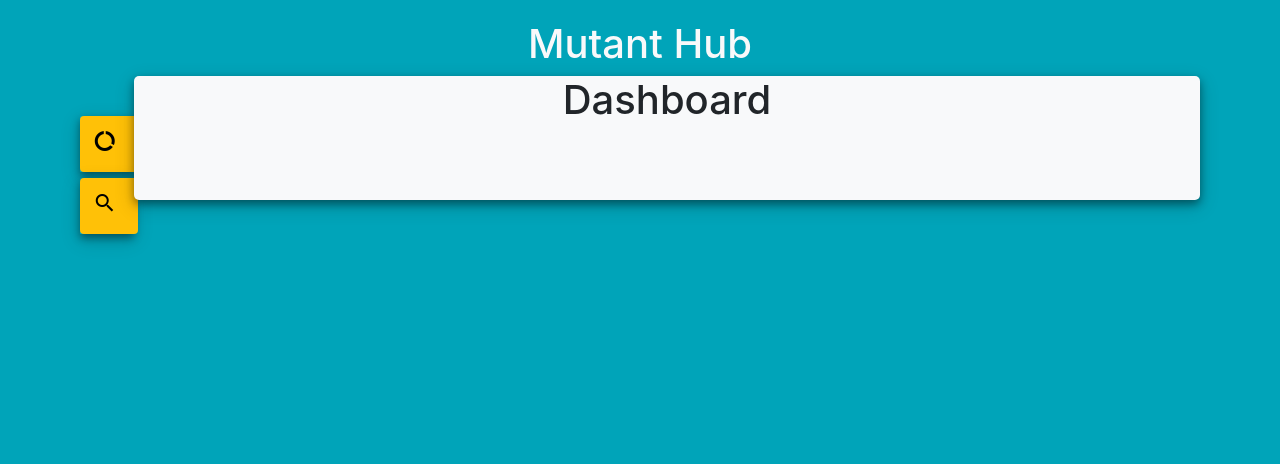
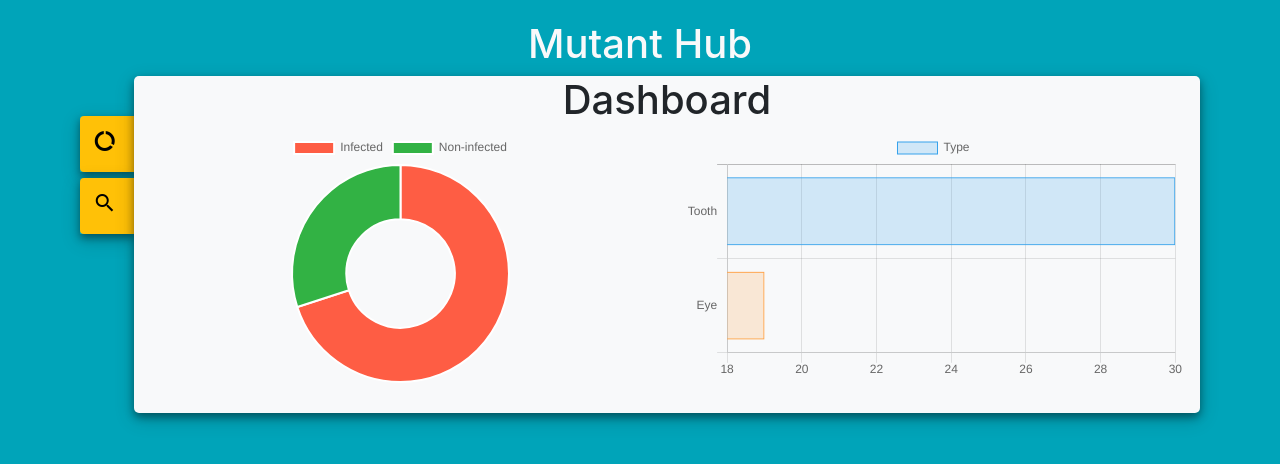
Before and after one commit to Luizlc10/MutantHub, a React (Create React App) app in the folder react-src/: page / in a window 1280 px wide. Shown: the top 464 px of the page. Built offline with nearby package versions, Linux system fonts and the light colour scheme; no server answers.

Commit message:
building template: importing charts and configuring it

```diff
--- a/react-src/src/components/dashboard/dashboard.js
+++ b/react-src/src/components/dashboard/dashboard.js
@@ -1,15 +1,77 @@
 /*jshint esversion: 6 */
 import React from 'react';
+import ReactDOM from 'react-dom';
 import './dashboard.css';
+import Chart from 'chart.js';
+import {Doughnut, HorizontalBar} from 'react-chartjs-2';
 
 class Dashboard extends React.Component {
+  constructor(props){
+    super(props);
+    this.state = {
+      doughnutData: {
+        datasets: [{
+          data: [70, 30],
+          backgroundColor: [
+            'rgba(255,54,23, 0.8)',
+            'rgba(0,160,23, 0.8)'
+          ],
+        }],
+        labels: [
+          'Infected',
+          'Non-infected'
+        ]
+      },
+      horizontalBarData: {
+        labels: ["Tooth", "Eye"],
+        datasets: [{
+            label: 'Type',
+            data: [30, 19],
+            backgroundColor: [
+                'rgba(54, 162, 235, 0.2)',
+                'rgba(255, 159, 64, 0.2)'
+            ],
+            borderColor: [
+                'rgba(54, 162, 235, 1)',
+                'rgba(255, 159, 64, 1)'
+            ],
+            borderWidth: 1
+        }]
+      }
+    };
+  }
+
+  componentDidMount(){
+    fetch('https://mutanthub.herokuapp.com/reports/report-mutation', {
+      method: 'GET',
+      headers: {
+        'Accept': '*',
+        'Content-Type': 'application/json',
+      }
+    })
+    .then((response) => response.json())
+    .then((responseJson) => {
+      console.log(responseJson);
+    })
+    .catch((error) => {
+      console.error(error);
+    });
+  }
+
   render() {
     return (
       <div className="">
         <h1>Dashboard</h1>
+        <div className="row">
+          <div className="col-6">
+            < Doughnut data={this.state.doughnutData} />
+          </div>
+          <div className="col-6">
+          < HorizontalBar data={this.state.horizontalBarData}/>
+          </div>
+        </div>
       </div>
     );
   }
 }
-
 export default Dashboard;
```
Also changed, not shown: react-src/package.json (+6 -2 lines), 1 other file (tests, documents, lock files or other folders).
